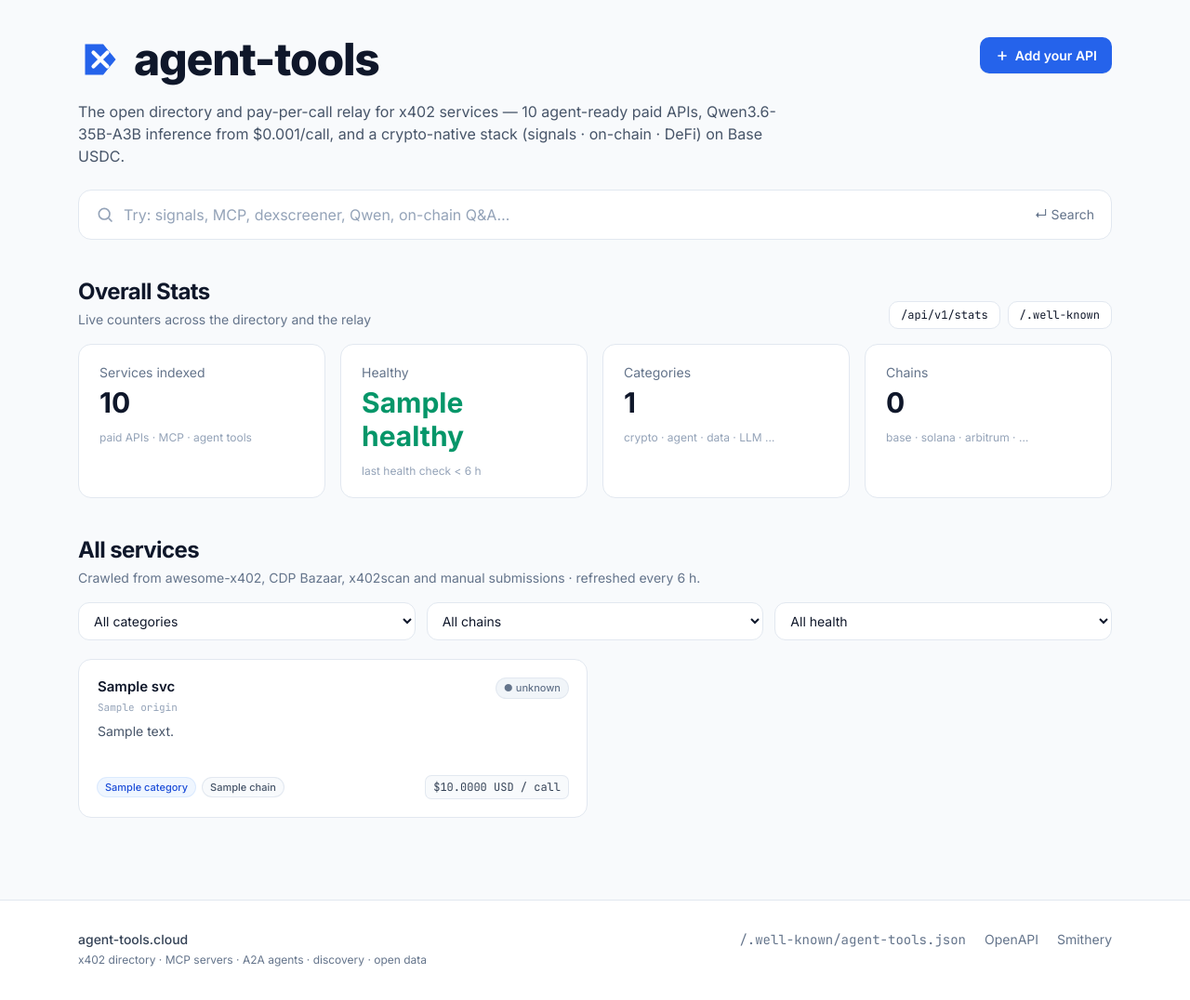
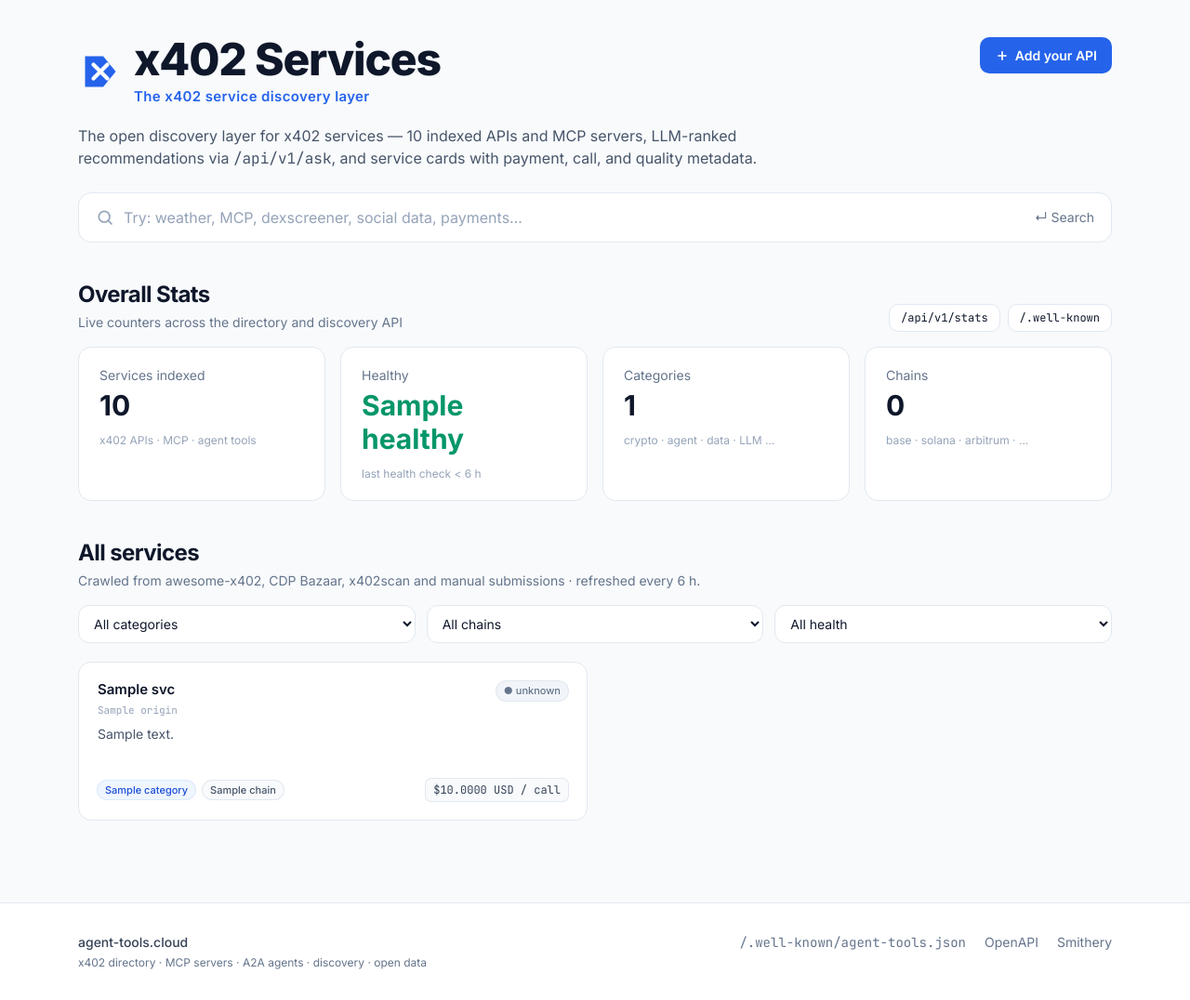
Before and after one commit to AgentTools-Cloud/AgentToolsCollection, a FastAPI app: template directory/templates/index.html in a window 1280 px wide. Shown: the part 100-1176 px from the top of the page at 93% size. Before the commit the page ends 1140 px from the top, so only its background shows below. Run offline with FastAPI, Linux system fonts and the light colour scheme; the template is opened without the code that fills it: most values are stand-ins (such as "Sample title", 1, 10 or a date in 2020); parts of the project's set-up code (start-up, migrations or seed data) failed here and were passed over; some libraries are stand-ins or nearby versions.

Commit message:
fix(web): home hero title x402 Services (was duplicate Agent Tools brand)

```diff
--- a/directory/templates/index.html
+++ b/directory/templates/index.html
@@ -8,7 +8,10 @@
         <path d="M5 5 L18 5 L27 16 L18 27 L5 27 Z" fill="#2563eb"/>
         <path d="M11 11 L21 21 M21 11 L11 21" stroke="#fff" stroke-width="2.8" stroke-linecap="round"/>
       </svg>
-      <h1 class="text-4xl md:text-5xl font-extrabold tracking-tight">agent-tools</h1>
+      <div>
+        <h1 class="text-4xl md:text-5xl font-extrabold tracking-tight leading-none">x402 Services</h1>
+        <p class="mt-1.5 text-sm md:text-[15px] font-semibold tracking-wide text-blue-600">The x402 service discovery layer</p>
+      </div>
     </div>
     <a href="/submit" class="btn-primary">
       <svg class="w-4 h-4" viewBox="0 0 24 24" fill="none" stroke="currentColor" stroke-width="2.5"><path d="M12 5v14M5 12h14"/></svg>
@@ -16,8 +19,8 @@
     </a>
   </div>
   <p class="text-slate-600 max-w-3xl">
-    The open directory and pay-per-call relay for x402 services — {{ stats.total }} agent-ready paid APIs,
-    Qwen3.6-35B-A3B inference from $0.001/call, and a crypto-native stack (signals · on-chain · DeFi) on Base USDC.
+    The open discovery layer for x402 services — {{ stats.total }} indexed APIs and MCP servers,
+    LLM-ranked recommendations via <span class="mono">/api/v1/ask</span>, and service cards with payment, call, and quality metadata.
   </p>
 
   <form id="filter-form"
@@ -28,7 +31,7 @@
         hx-push-url="true"
         class="search-shell mt-6">
     <svg class="w-5 h-5 text-slate-400 shrink-0" viewBox="0 0 24 24" fill="none" stroke="currentColor" stroke-width="2"><circle cx="11" cy="11" r="7"/><path d="M21 21l-4.3-4.3"/></svg>
-    <input name="q" value="{{ q }}" placeholder="Try: signals, MCP, dexscreener, Qwen, on-chain Q&A…"
+    <input name="q" value="{{ q }}" placeholder="Try: weather, MCP, dexscreener, social data, payments…"
            class="flex-1 bg-transparent outline-none text-base placeholder:text-slate-400">
     <button type="submit" class="text-sm text-slate-500 hover:text-slate-900 hidden md:inline">↵ Search</button>
   </form>
@@ -38,7 +41,7 @@
   <div class="flex flex-wrap items-end justify-between gap-4 mb-4">
     <div>
       <h2 class="text-2xl font-bold tracking-tight">Overall Stats</h2>
-      <p class="text-sm text-slate-500 mt-1">Live counters across the directory and the relay</p>
+      <p class="text-sm text-slate-500 mt-1">Live counters across the directory and discovery API</p>
     </div>
     <div class="flex items-center gap-2 text-sm">
       <a href="/api/v1/stats" class="pill mono text-xs">/api/v1/stats</a>
@@ -52,7 +55,7 @@
     <div class="stat-card">
       <div class="text-sm text-slate-500">Services indexed</div>
       <div class="text-3xl font-bold mt-1">{{ stats.total }}</div>
-      <div class="text-xs text-slate-400 mt-3">paid APIs · MCP · agent tools</div>
+      <div class="text-xs text-slate-400 mt-3">x402 APIs · MCP · agent tools</div>
     </div>
     <div class="stat-card">
       <div class="text-sm text-slate-500">Healthy</div>
```
